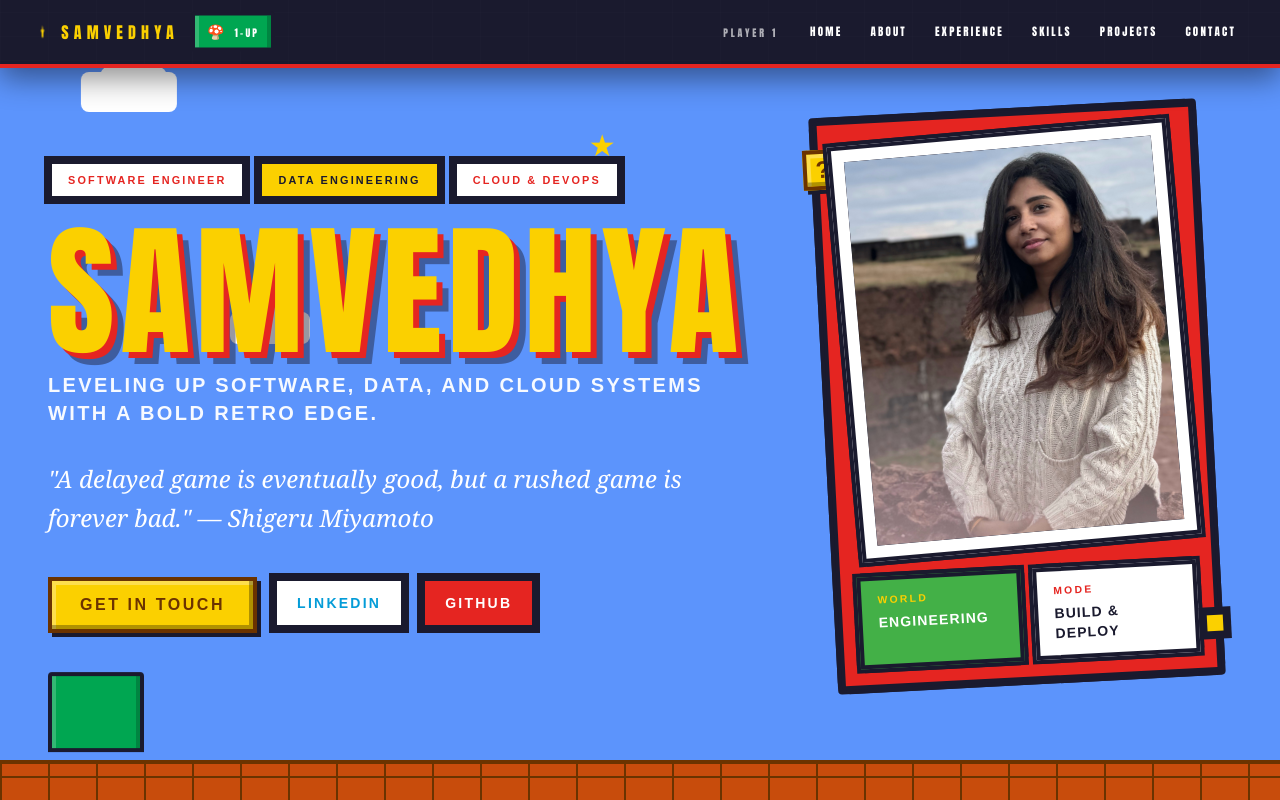
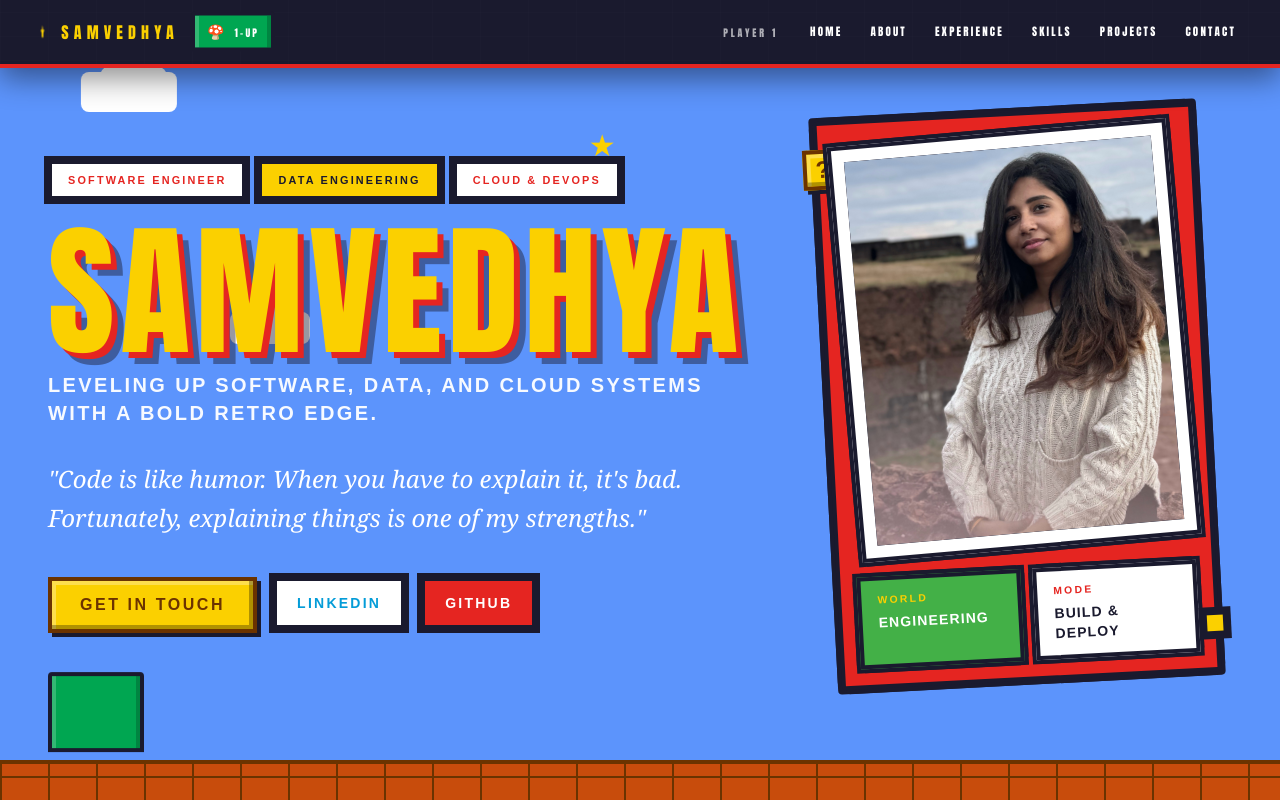
Before and after one commit to SamvedhyaBendapudi/Samvedhya, a Next.js app: page / in a window 1280 px wide. Shown: the top 800 px of the page. Built offline with nearby package versions, Linux system fonts and the light colour scheme.

Commit message:
Update quote in Hero component

```diff
--- a/src/components/Hero.tsx
+++ b/src/components/Hero.tsx
@@ -119,7 +119,7 @@ export default function Hero() {
             className="mt-8 max-w-3xl text-xl leading-relaxed text-white md:text-2xl"
             style={{ fontFamily: "Georgia, Times New Roman, serif", fontStyle: "italic" }}
           >
-            &quot;A delayed game is eventually good, but a rushed game is forever bad.&quot; — Shigeru Miyamoto
+            &quot;Code is like humor. When you have to explain it, it's bad. Fortunately, explaining things is one of my strengths.&quot;
           </motion.p>
 
           <motion.div
```
